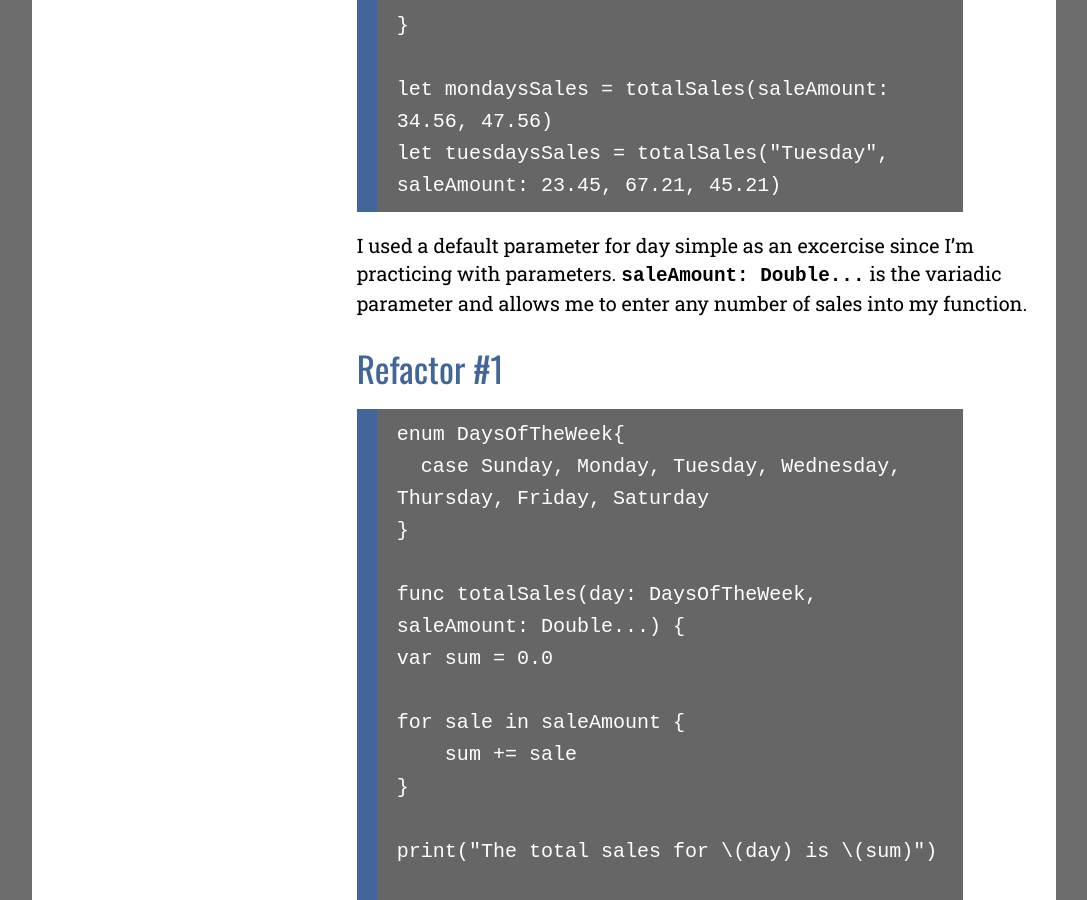
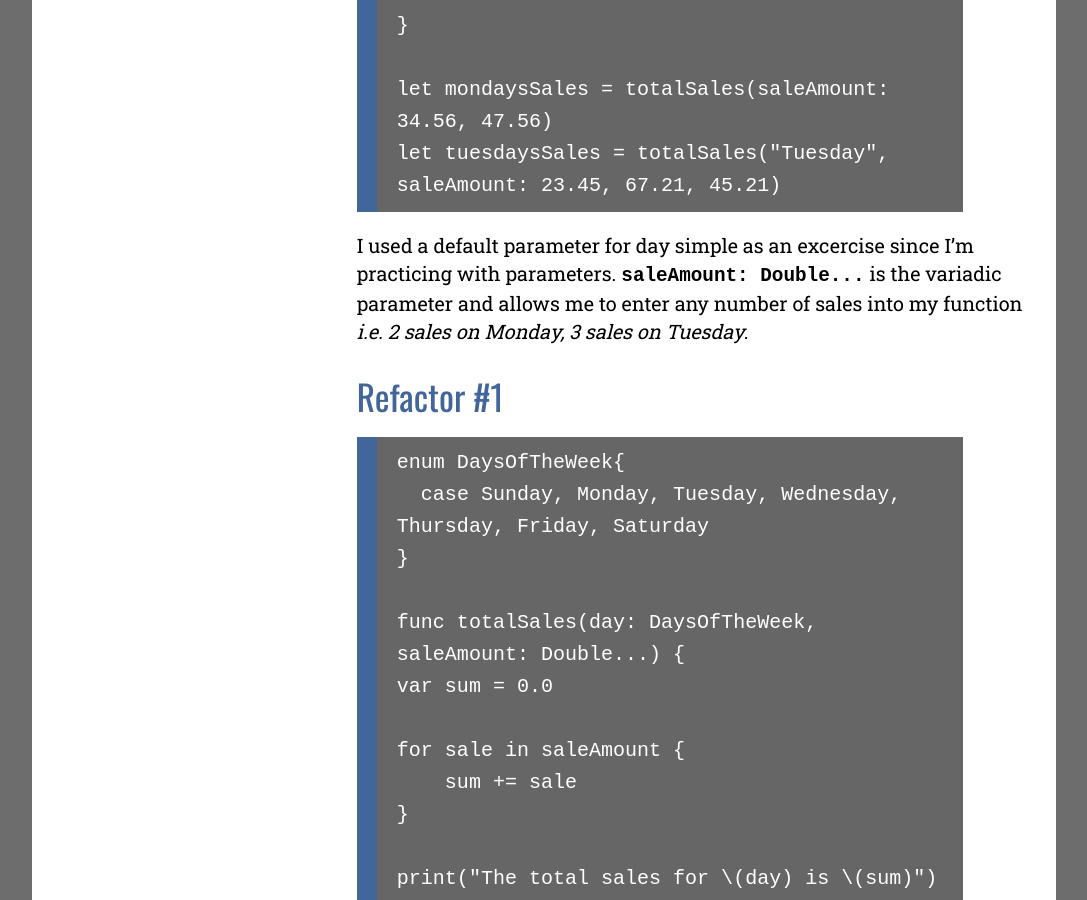
Before and after one commit to endodoug/endodoug.github.io, a Jekyll site: the page built from _posts/2016-02-29-code-excercise-variadic-parameters.md, in a window 1280 px wide and 900 px high, scrolled down 1300 px. Shown: the whole window, without its empty margins (96-1183 px from the left). Built offline with Jekyll 4.4.1, drawn with Linux system fonts in a browser that asks for light colours; comment, search, counter and statistics services are not loaded.

Commit message:
Update 2016-02-29-code-excercise-variadic-parameters.md
minor changes

```diff
--- a/_posts/2016-02-29-code-excercise-variadic-parameters.md
+++ b/_posts/2016-02-29-code-excercise-variadic-parameters.md
@@ -33,7 +33,7 @@ The owner of a Food Truck wants keep track of daily total sales amounts.  The tr
     let mondaysSales = totalSales(saleAmount: 34.56, 47.56)
     let tuesdaysSales = totalSales("Tuesday", saleAmount: 23.45, 67.21, 45.21)
 
-I used a default parameter for day simple as an excercise since I'm practicing with parameters.  `saleAmount: Double...` is the variadic parameter and allows me to enter any number of sales into my function.
+I used a default parameter for day simple as an excercise since I'm practicing with parameters.  `saleAmount: Double...` is the variadic parameter and allows me to enter any number of sales into my function *i.e. 2 sales on Monday, 3 sales on Tuesday.*
 
 ## Refactor #1
     enum DaysOfTheWeek{
```
